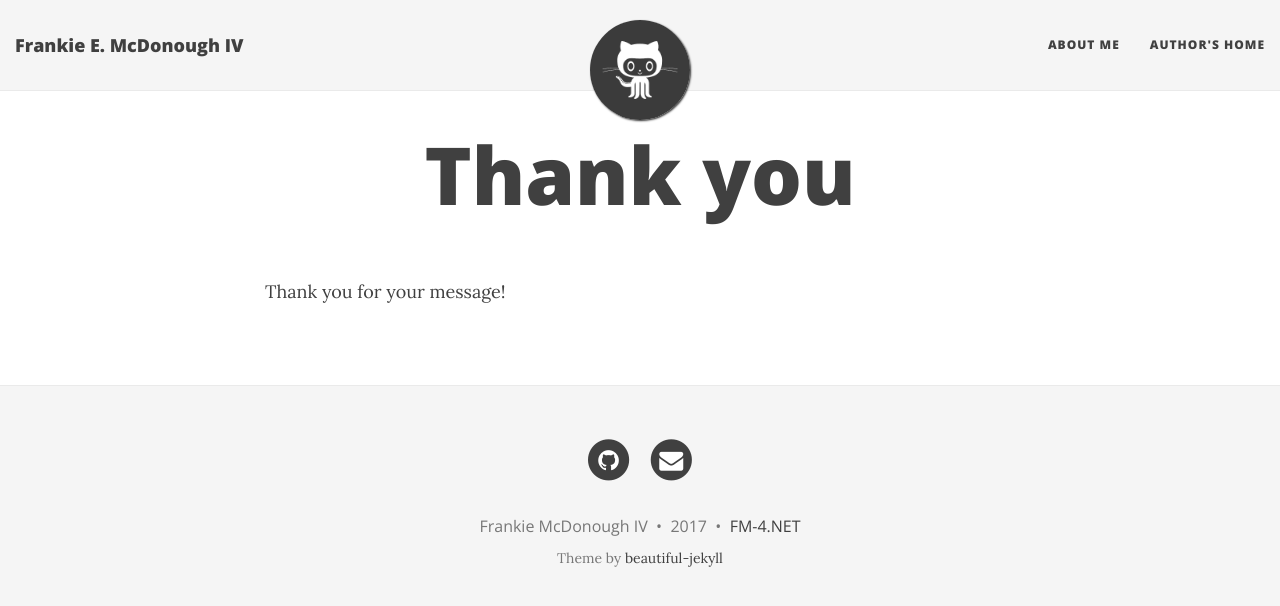
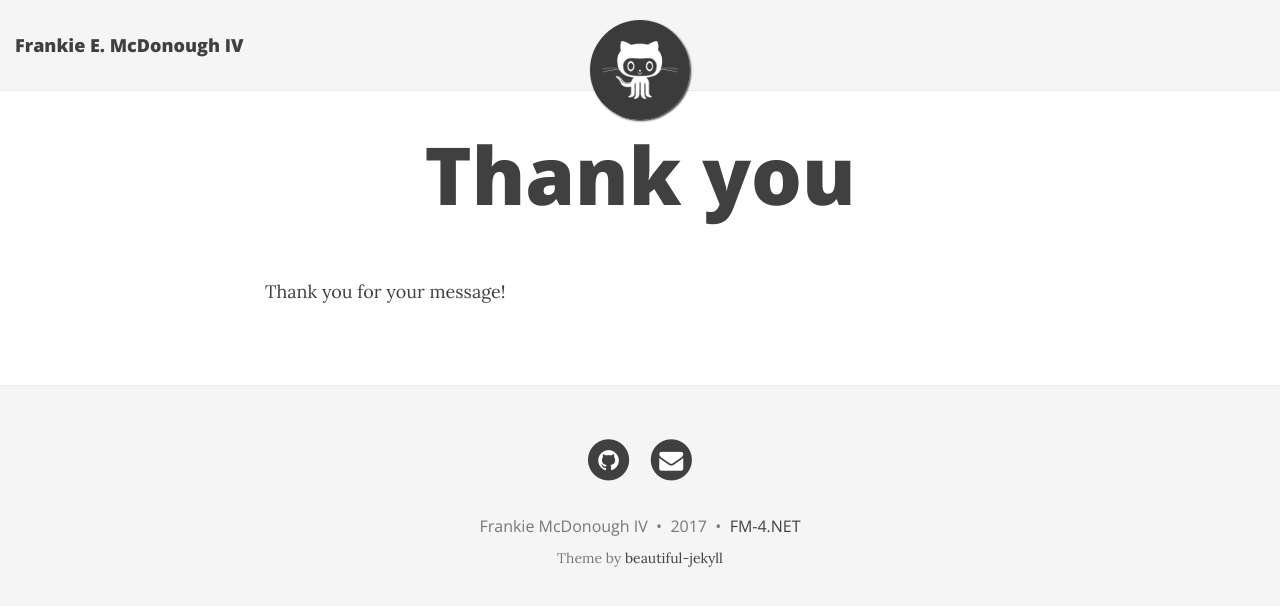
Before and after one commit to frankiem-4/frankiem-4.github.io, a Jekyll site: the page built from thanks.md, in a window 1280 px wide. Shown: the top 606 px of the page. Built offline with Jekyll 4.4.1, drawn with Linux system fonts in a browser that asks for light colours; nearby versions of some CDN libraries; part of the change alters nothing that is shown.

```diff
--- a/_config.yml
+++ b/_config.yml
@@ -23,12 +23,13 @@ description:
 
 # List of links in the navigation bar
 navbar-links:
-  About Me: "about"
+Snippets: "snippets"
+#  About Me: "about"
 #  Resources:
 #    - Beautiful Jekyll: "http://deanattali.com/beautiful-jekyll/"
 #    - Learn markdown: "http://www.markdowntutorial.com/"
 #    - GitHub Pages: "https://pages.github.com/"
-  Author's home: "http://deanattali.com"
+#  Author's home: "http://deanattali.com"
 
 # Image to show in the navigation bar - image must be a square (width = height)
 # Remove this parameter if you don't want an image in the navbar
```
